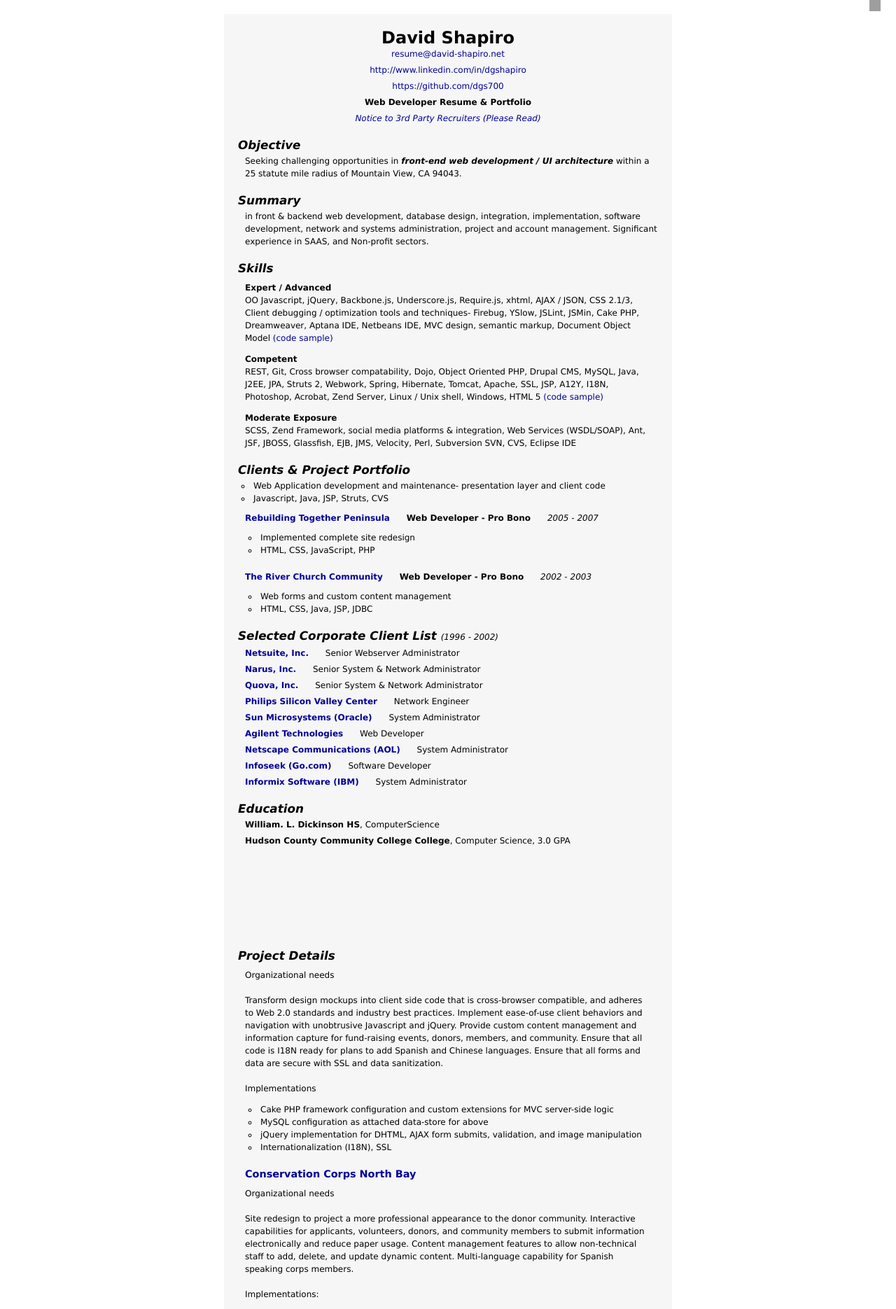
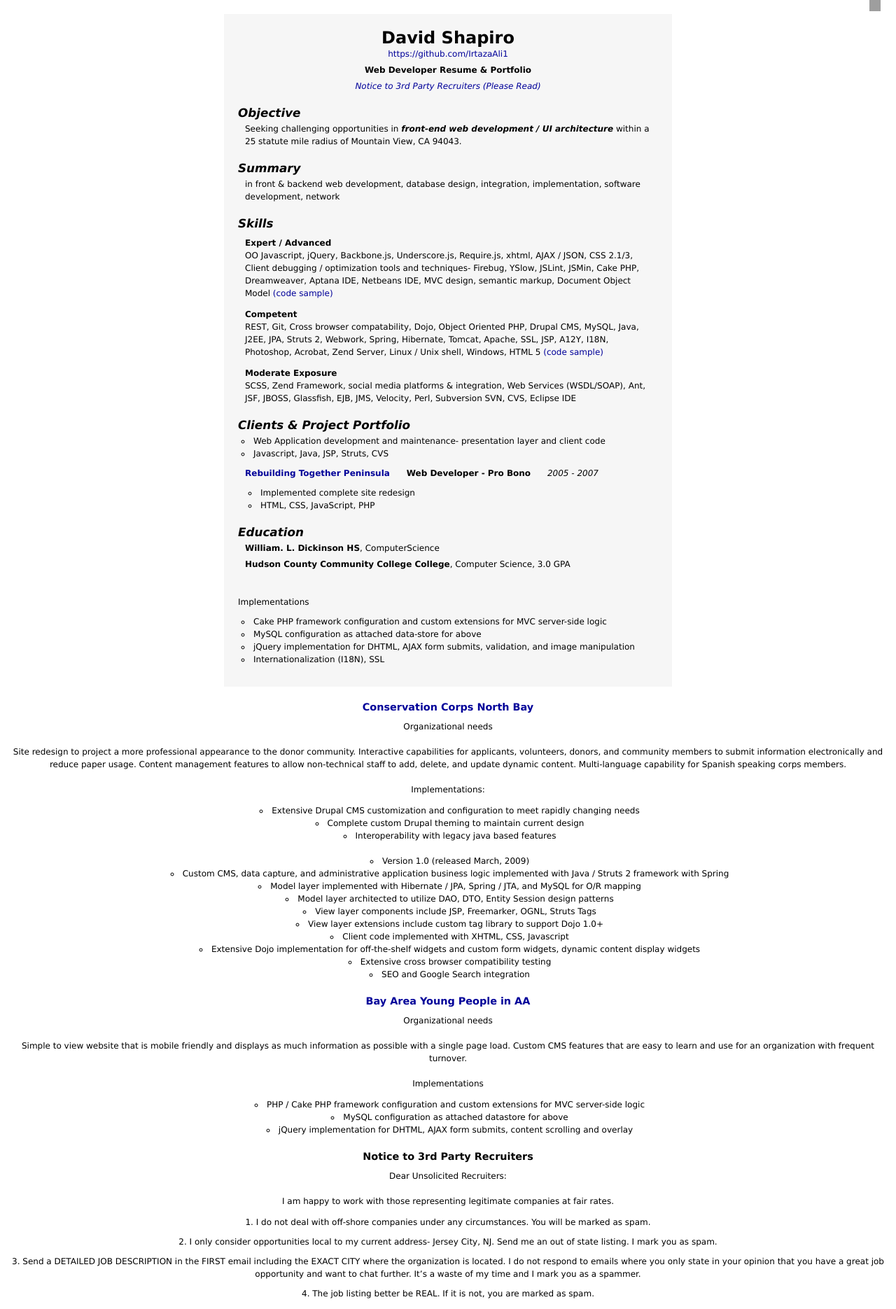
Before and after one commit to IRA5/is219s16ali-p1, a PHP site: page / in a window 1280 px wide. Shown: the top 1870 px of the page at 70% size. Run offline with PHP 8.4, Linux system fonts and the light colour scheme; some libraries are stand-ins or nearby versions; grey boxes are pictures that could not be loaded.

Commit message:
Resume Template

```diff
--- a/index.php
+++ b/index.php
@@ -3,7 +3,7 @@
 <head>
 <meta charset="utf-8" />
 <meta name="verify-v1" content="91yIG+EaOdwKuPX+R9ChHEWVXJ6wdQsq0gqD1c1sbaY="/>
-<title>David Shapiro, Resume- Web Developer</title>
+<title>Irtaza Ali, Resume- Computer Science</title>
 <style type="text/css">
 body{font-family:Geneva, Arial, Helvetica, sans-serif;font-size:12px;font-weight:normal;color:#000000;text-align:center;margin:0;padding:0;line-height:1.5em;}
 header, section, article{display:block;}
@@ -126,9 +126,8 @@ body{font-size:18px;}
 
 <header>
 <h1>David Shapiro</h1>
-<p><a href="mailto:resume@david-shapiro.net">resume@david-shapiro.net</a></p>
-<p><a href="http://www.linkedin.com/in/dgshapiro">http://www.linkedin.com/in/dgshapiro</a></p>
-<p><a href="https://github.com/dgs700/">https://github.com/dgs700</a></p>
+<p><a href="mailto:ira5@njit.edu</a></p>
+<p><a href="https://github.com/IrtazaAli1/">https://github.com/IrtazaAli1</a></p>
 
 <p><strong>Web Developer Resume &amp; Portfolio</strong></p>
 <p><em><a rel="#notice" class="proj_link notice">Notice to 3rd Party Recruiters (Please Read)</a></em></p>
@@ -142,8 +141,7 @@ body{font-size:18px;}
 <section>
 <h2>Summary</h2>
 <p>in front &amp; backend web development, database design, integration,
-implementation, software development, network and
-systems administration, project and account management. Significant experience in SAAS, and Non-profit sectors.</p>
+implementation, software development, network</p>
 </section>
 
 <section>
@@ -182,74 +180,12 @@ systems administration, project and account management. Significant experience i
 </ul>
 </article>
 
-<article class="project">
-  <a class="proj_link external" rel="http://www.the-river.org">
-  <strong>The River Church Community</strong></a>
-  <strong class="indent">Web Developer - Pro Bono</strong>
-  <em class="indent">2002 - 2003</em>
-<ul>
-<li>Web forms and custom content management</li>
-<li>HTML, CSS, Java, JSP, JDBC</li>
-</ul>
-</article>
-</section>
-
-<section id="clients">
-<h2>Selected Corporate Client List <em style="font-size:12px;font-weight:normal;">(1996 - 2002)</em></h2>
-
-<p><a class="proj_link external" rel="http://www.netsuite.com"><strong>Netsuite, Inc.</strong></a>
-<span class="indent">Senior Webserver Administrator</span></p>
-
-<p><a class="proj_link external" rel="http://www.narus.com"><strong>Narus, Inc.</strong></a>
-<span class="indent">Senior System &amp; Network Administrator</span></p>
-
-<p><a class="proj_link external" rel="http://www.quova.com"><strong>Quova, Inc.</strong></a>
-<span class="indent">Senior System &amp; Network Administrator</span></p>
-
-<p><a class="proj_link external" rel="http://www.cyberstars.com/psvc/enter.html"><strong>Philips Silicon Valley Center</strong></a>
-<span class="indent">Network Engineer</span></p>
-
-<p><a class="proj_link external" rel="http://www.sun.com"><strong>Sun Microsystems (Oracle)</strong></a>
-<span class="indent">System Administrator</span></p>
-
-<p><a class="proj_link external" rel="http://www.home.agilent.com"><strong>Agilent Technologies</strong></a>
-<span class="indent">Web Developer</span></p>
-
-<p><a class="proj_link external" rel="http://netscape.aol.com/"><strong>Netscape Communications (AOL)</strong></a>
-<span class="indent">System Administrator</span></p>
-
-<p><a class="proj_link external" rel="http://go.com/"><strong>Infoseek (Go.com)</strong></a>
-<span class="indent">Software Developer</span></p>
-
-<p><a class="proj_link external" rel="http://www-306.ibm.com/software/data/informix/"><strong>Informix Software (IBM)</strong></a>
-<span class="indent">System Administrator</span></p>
-</section>
-
 <section>
 <h2>Education</h2>
 <p><strong>William. L. Dickinson HS</strong>, ComputerScience</p>
 <p><strong>Hudson County Community College College</strong>, Computer Science, 3.0 GPA</p>
 
-</section>
-<br/><br/>
-<!--<p>
-    <a href="http://validator.w3.org/check?uri=referer" style="border-bottom:none;"><img
-        src="http://www.w3.org/Icons/valid-xhtml10-blue"
-        alt="Valid XHTML 1.0 Strict" height="31" width="88" style="border:none;" /></a>
-<a href="http://jigsaw.w3.org/css-validator/check?uri=referer" style="border-bottom:none;">
-    <img style="border:none;width:88px;height:31px"
-        src="http://jigsaw.w3.org/css-validator/images/vcss-blue"
-        alt="Valid CSS!" />
-</a>
-</p>
--->
-<section style="margin-top:100px;">
-<h2>Project Details</h2>
 
-<article id="bgc" class="skills">
-<div class="temp">
-Organizational needs<br/><br/>
-Transform design mockups into client side code that is cross-browser compatible, and adheres to Web 2.0 standards and industry best practices.  Implement ease-of-use client behaviors and navigation with unobtrusive Javascript and jQuery.  Provide custom content management and information capture for fund-raising events, donors, members, and community. Ensure that all code is I18N ready for plans to add Spanish and Chinese languages. Ensure that all forms and data are secure with SSL and data sanitization.
 <br/><br/>
 Implementations
 </p>
```
